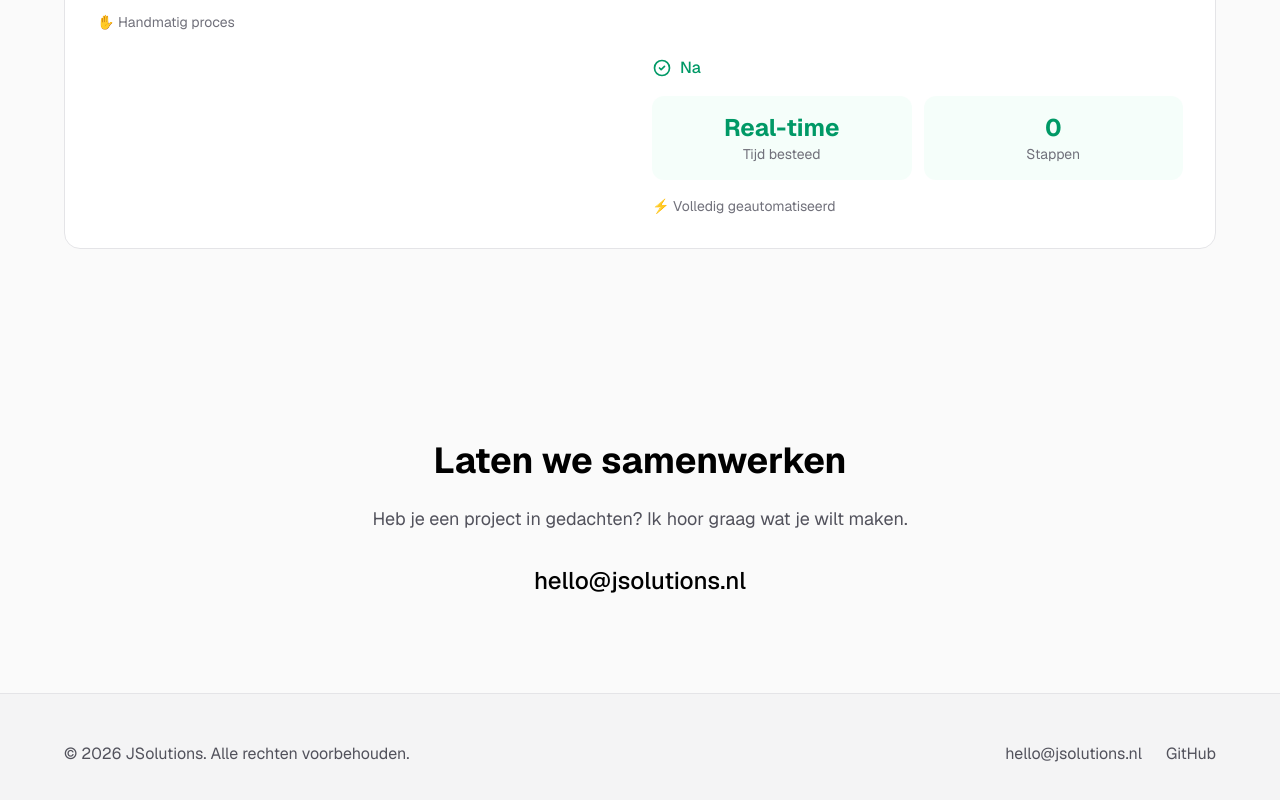
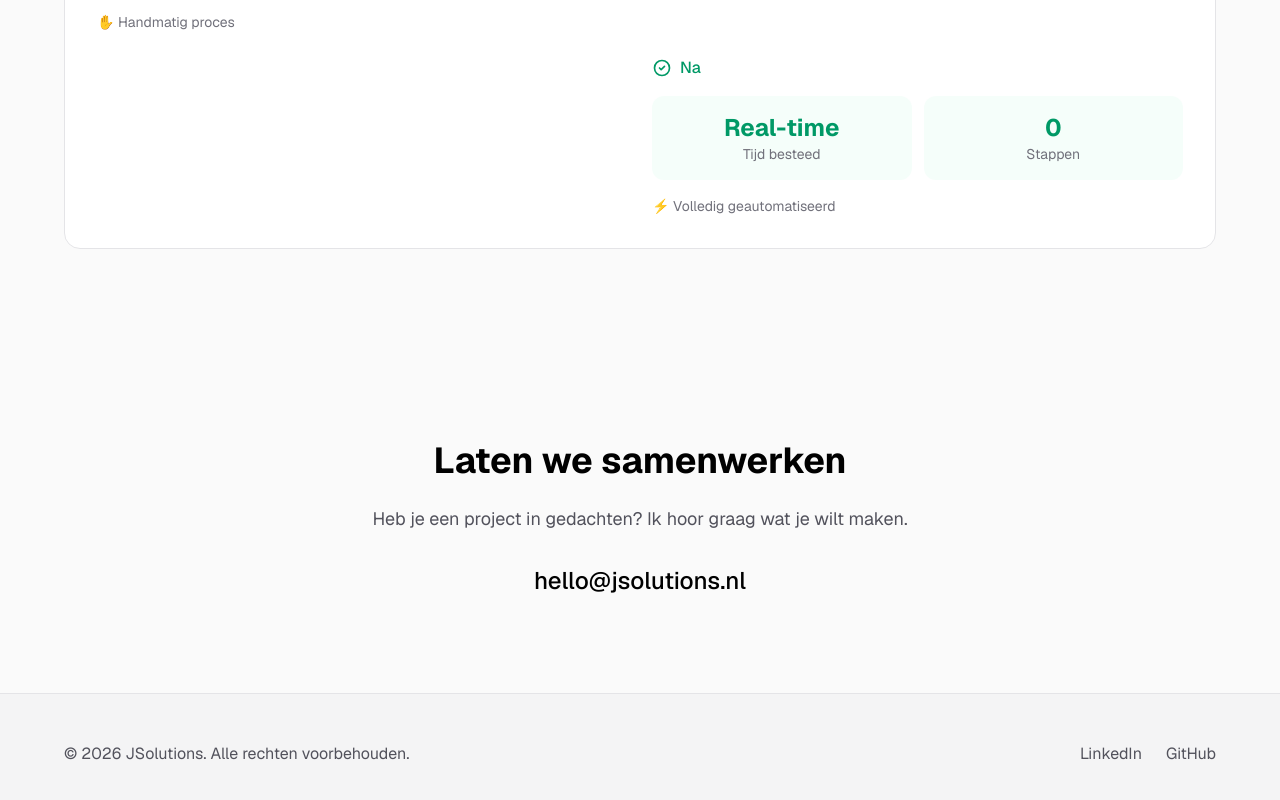
Before and after one commit to Jarno97/jsolutions, a Next.js app: page / in a window 1280 px wide. Shown: the part 4248-5048 px from the top of the page. Built offline with nearby package versions, Linux system fonts and the light colour scheme.

Commit message:
Add LinkedIn link to footer

```diff
--- a/src/app/page.tsx
+++ b/src/app/page.tsx
@@ -218,10 +218,12 @@
           </p>
           <div className="flex gap-6">
             <a
-              href="mailto:hello@jsolutions.nl"
+              href="https://www.linkedin.com/in/jarnoswinkels/"
+              target="_blank"
+              rel="noopener noreferrer"
               className="text-zinc-600 dark:text-zinc-400 hover:text-black dark:hover:text-white transition-colors"
             >
-              hello@jsolutions.nl
+              LinkedIn
             </a>
             <a
               href="https://github.com/Jarno97"
```
